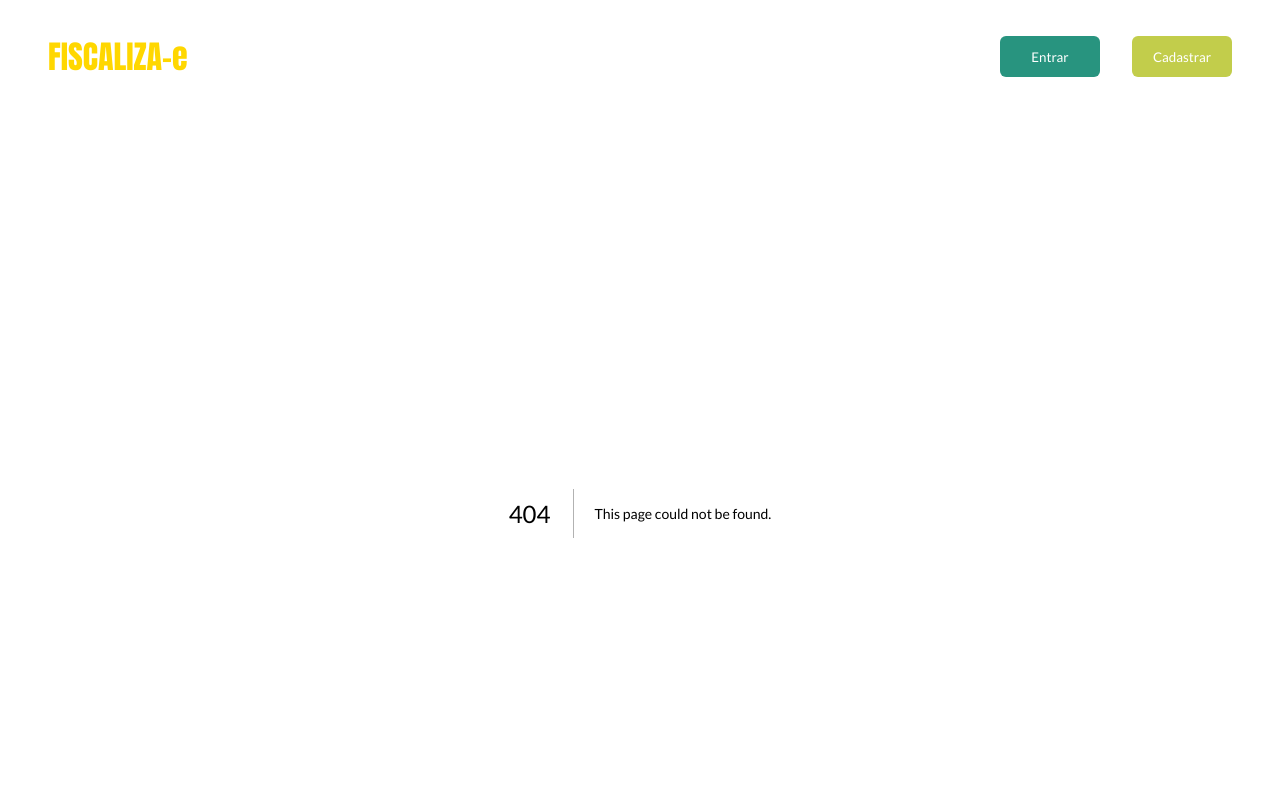
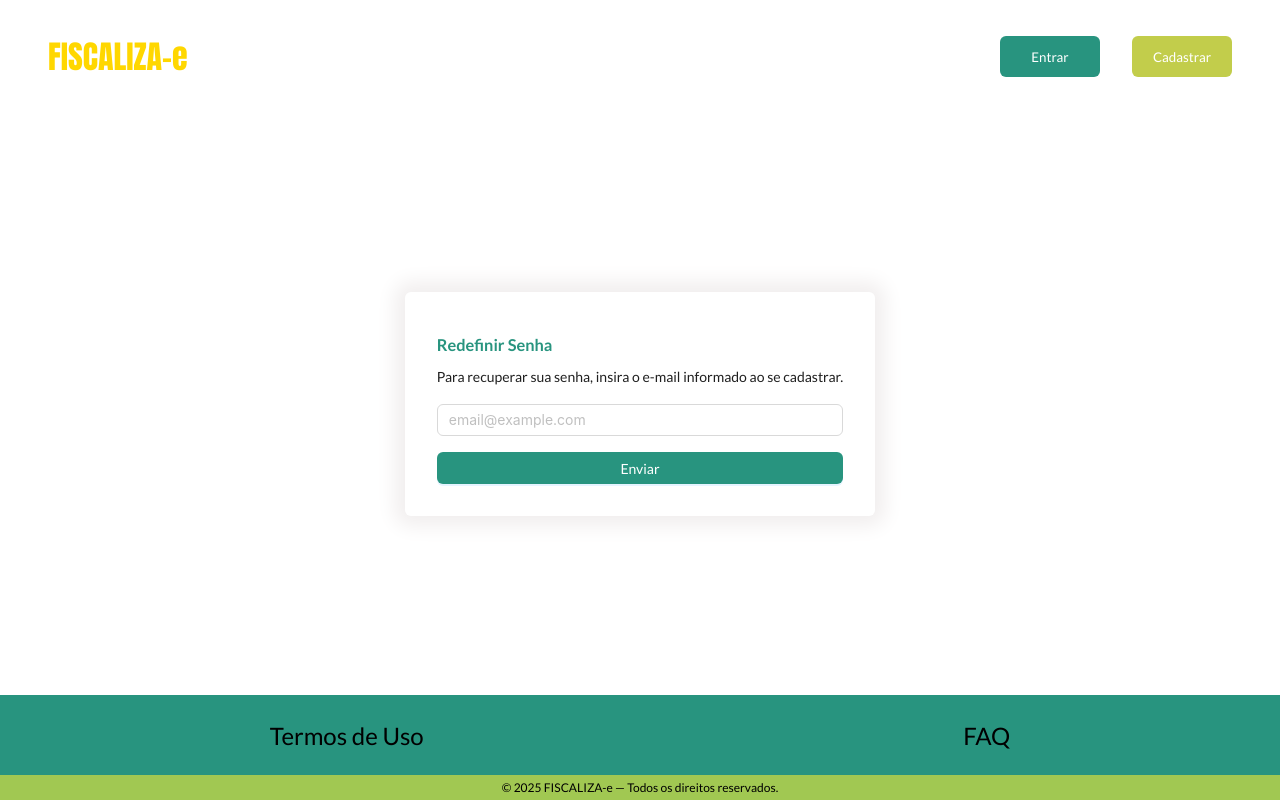
Before and after one commit to fiscaliza-e/frontend, a Next.js app: page /forgot-password in a window 1280 px wide. Before the commit this address had no page. Shown: the top 800 px of the page. Built offline with nearby package versions, Linux system fonts and the light colour scheme.

Commit message:
feat: add forgot-password page

```diff
--- /dev/null
+++ b/src/app/forgot-password/forgot-password.module.css
@@ -0,0 +1,20 @@
+.formLayout {
+  border-radius: 6px;
+  padding: 2rem;
+  box-shadow: 0 0 20px 10px #f1eeee;
+}
+
+.formTitle {
+  margin: 0.5rem 0;
+  color: #28947f;
+}
+
+.submitButton {
+  width: 100%;
+  background-color: #28947f !important;
+}
+
+.hoverButton:hover {
+  filter: brightness(1.1);
+  transition: filter 0.2s ease;
+}
--- /dev/null
+++ b/src/app/forgot-password/page.tsx
@@ -0,0 +1,43 @@
+"use client";
+import { UserOutlined } from "@ant-design/icons";
+import { Button, Checkbox, Form, Input, Flex } from "antd";
+
+import styles from "./forgot-password.module.css";
+
+export default function ForgotPassword() {
+  return (
+    <Form
+      className={styles.formLayout}
+      name="forgotPassword"
+      initialValues={{ remember: true }}
+      style={{ minWidth: 300 }}
+      onFinish={() => {}}
+    >
+      <Flex vertical style={{ minWidth: 360 }}>
+        <h3 className={styles.formTitle}>Redefinir Senha</h3>
+        <p>
+          Para recuperar sua senha, insira o e-mail informado ao se cadastrar.
+        </p>
+      </Flex>
+
+      <Form.Item
+        name="email"
+        style={{ margin: "1rem 0" }}
+        rules={[
+          { required: true, message: "Por favor, informe um email valido!" },
+        ]}
+      >
+        <Input prefix={""} placeholder="email@example.com" />
+      </Form.Item>
+      <Flex justify="center">
+        <Button
+          className={[styles.submitButton, styles.hoverButton].join(" ")}
+          type="primary"
+          htmlType="submit"
+        >
+          Enviar
+        </Button>
+      </Flex>
+    </Form>
+  );
+}
```
